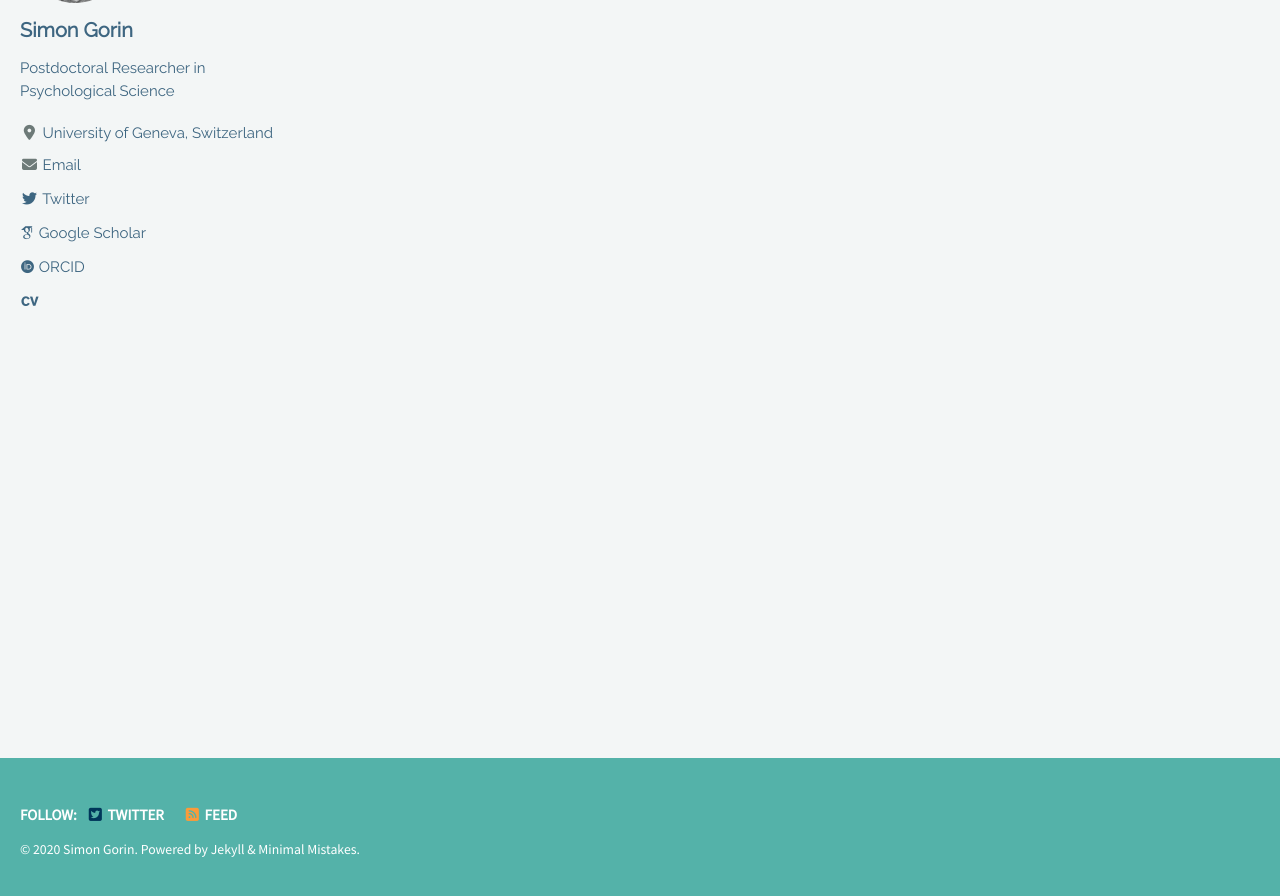
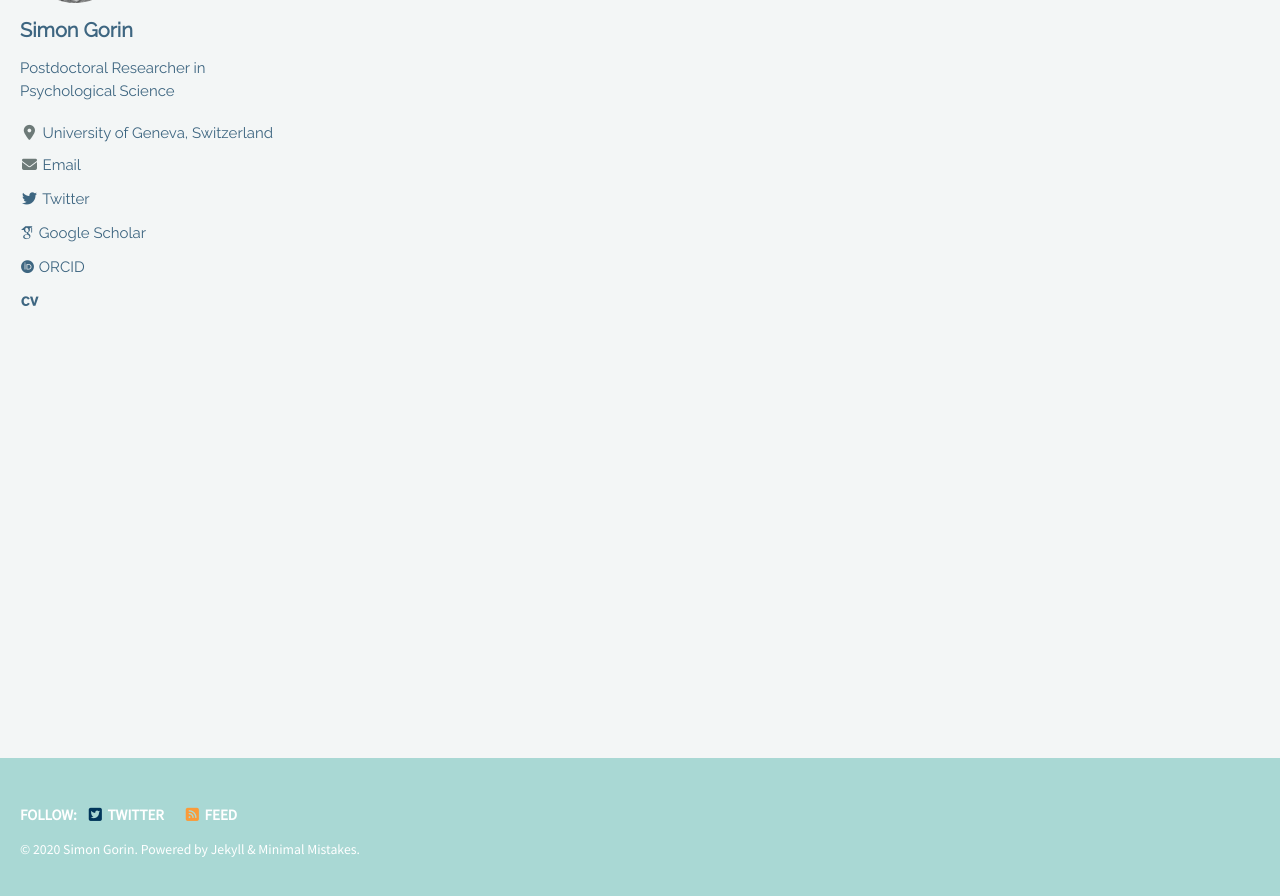
Before and after one commit to gorinsimon/gorinsimon.github.io, a Jekyll site: the page built from index.html, in a window 1280 px wide and 900 px high, scrolled down 203 px. Shown: the top 896 px of the window. Built offline with Jekyll 4.4.1, drawn with Linux system fonts in a browser that asks for light colours; cached includes are drawn as plain includes; nearby versions of some CDN libraries; some web fonts are replaced; the list of posts is cut into pages by our own code.

Commit message:
Update _simon_classy.scss

```diff
--- a/_sass/minimal-mistakes/skins/_simon_classy.scss
+++ b/_sass/minimal-mistakes/skins/_simon_classy.scss
@@ -1,5 +1,5 @@
 /* ==========================================================================
-   Mint skin
+   Simon Classy
    ========================================================================== */
 
 /* Colors */
@@ -9,7 +9,7 @@ $side-text-color: #00365a !default;
 $muted-text-color: #40514e !default;
 $primary-color: #11999e !default;
 $border-color: mix(#fff, #40514e, 75%) !default;
-$footer-background-color: #54b2a9 !default;
+$footer-background-color: #a9d8d4 !default;
 $masthead-background-color: #6497b1 !default;
 $link-color: #54b2a9 !default;
 $masthead-link-color: #f3f6f6 !default;
```
